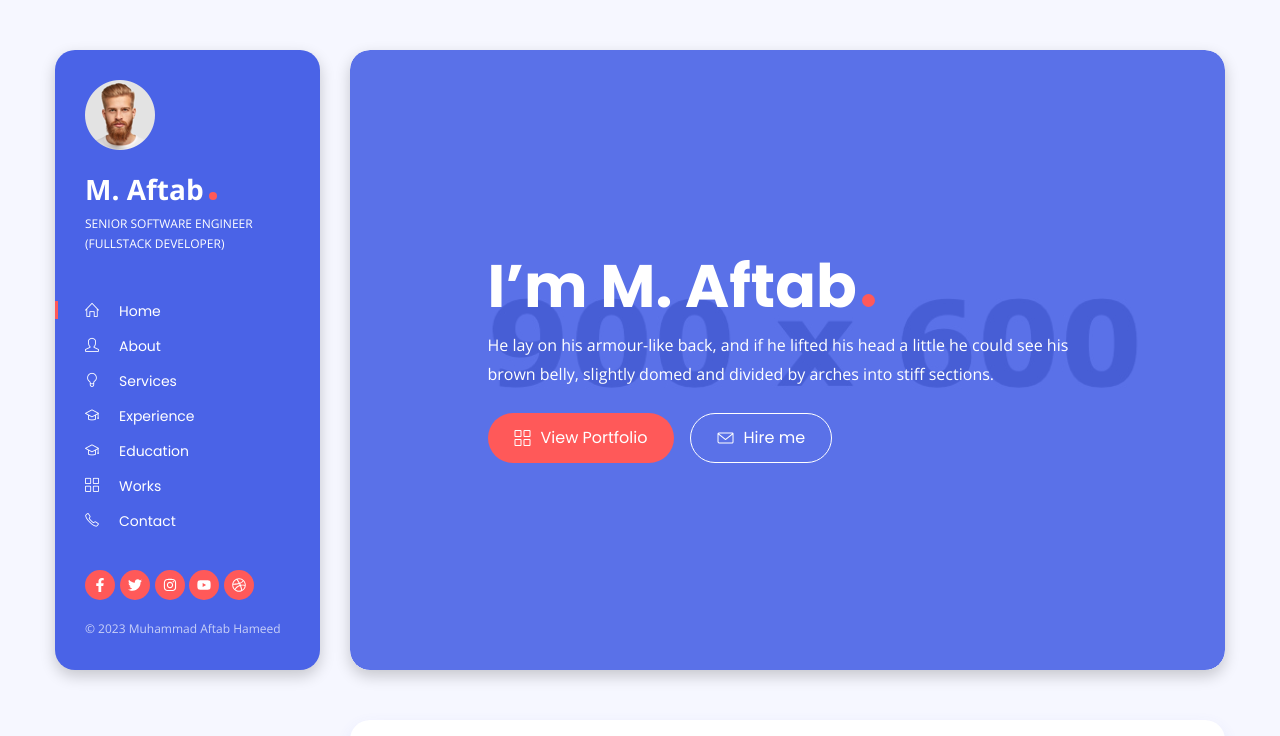
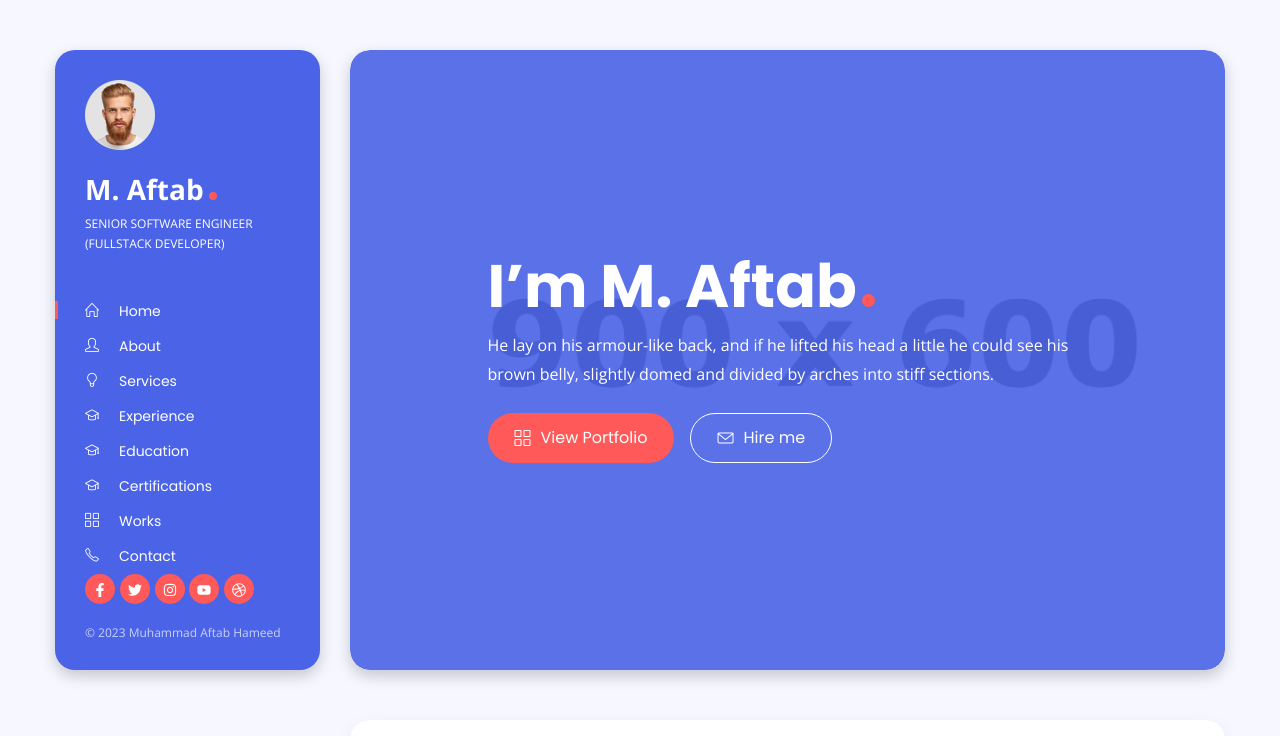
Before and after one commit to muhammad-aftab93/PortfolioFrontend, a React (Create React App) app: page / in a window 1280 px wide. Shown: the top 736 px of the page. Built offline with nearby package versions, Linux system fonts and the light colour scheme; no server answers.

Commit message:
# Certifications section added.

```diff
--- /dev/null
+++ b/src/components/Items/Certification.jsx
@@ -0,0 +1,12 @@
+import React from "react";
+
+function Certification({ certification: { name, content, icon } }) {
+    return (
+        <div className="service-item text-center">
+            <h4 className="my-3">{name}</h4>
+            <p className="mb-0">{content}</p>
+        </div>
+    );
+}
+
+export default Certification;
--- a/src/components/Layout/Header.jsx
+++ b/src/components/Layout/Header.jsx
@@ -171,6 +171,24 @@ function Header({ toggleHeader, toggleHandler }) {
               </li>
               <li>
                 {currentPath === "/" ? (
+                    <ScrollLink
+                        activeClass="active"
+                        to="section-certifications"
+                        spy={true}
+                        smooth={true}
+                        offset={-50}
+                        duration={500}
+                    >
+                      <i className="icon-graduation"></i>Certifications
+                    </ScrollLink>
+                ) : (
+                    <Link to="/">
+                      <i className="icon-graduation"></i>Certifications
+                    </Link>
+                )}
+              </li>
+              <li>
+                {currentPath === "/" ? (
                   <ScrollLink
                     activeClass="active"
                     to="section-portfolios"
--- /dev/null
+++ b/src/components/Sections/Certifications.jsx
@@ -0,0 +1,35 @@
+import React from "react";
+import Service from "../Items/Service";
+import Certification from "../Items/Certification";
+
+const certificationData = [
+    {
+        id: 1,
+        name: "MCSA",
+        content: "Microsoft Certified Solutions Associate"
+    },
+    {
+        id: 2,
+        name: "MCSD",
+        content: "Microsoft Certified Solutions Developer"
+    },
+    {
+        id: 3,
+        name: "AZ-900",
+        content: "Microsoft Certified: Azure Fundamentals"
+    },
+];
+
+function Certifications() {
+    return (
+        <div className="row -mt-20">
+            {certificationData.map((certification) => (
+                <div className="col-md-4 col-sm-6 mt-20" key={certification.id}>
+                    <Certification certification={certification} />
+                </div>
+            ))}
+        </div>
+    );
+}
+
+export default Certifications;
--- /dev/null
+++ b/src/pages/Certifications.jsx
@@ -0,0 +1,23 @@
+import {useEffect} from "react";
+import Layout from "../components/Layout/Layout";
+import SectionHeading from "../components/Items/SectionHeading";
+import CertificationSection from "../components/Sections/Certifications";
+
+function Certifications() {
+  useEffect(() => {
+    window.scrollTo(0, 0);
+  }, []);
+  return (
+    <Layout>
+      <section className="shadow-blue white-bg padding mt-0">
+        <SectionHeading title="Certifications" />
+        <CertificationSection />
+      </section>
+      <section className="shadow-blue white-bg padding">
+        <SectionHeading title="Certifications" />
+      </section>
+    </Layout>
+  );
+}
+
+export default Certifications;
--- a/src/pages/Homepage.jsx
+++ b/src/pages/Homepage.jsx
@@ -12,6 +12,7 @@ import Experiences from "../components/Sections/Experiences";
 import Educations from "../components/Sections/Educations";
 import Portfolios from "../components/Sections/Portfolios";
 import Contact from "../components/Sections/Contact";
+import Certifications from "../components/Sections/Certifications";
 
 function Homepage() {
   useEffect(() => {
@@ -58,6 +59,13 @@ function Homepage() {
         </section>
     </Element>
 
+    <Element name="section-certifications">
+        <section className="shadow-blue white-bg padding">
+            <SectionHeading title="Certifications" />
+            <Certifications />
+        </section>
+    </Element>
+
       <Element name="section-portfolios">
         <section className="shadow-blue white-bg padding">
           <SectionHeading title="Portfolio" />
```
